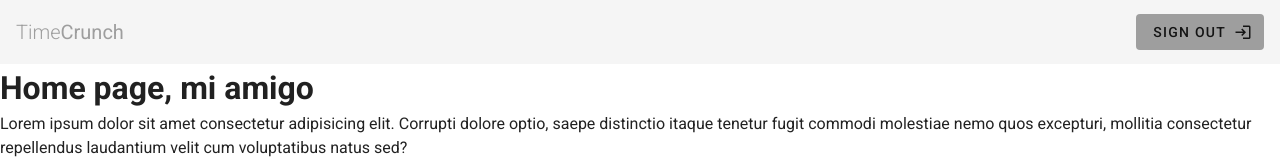
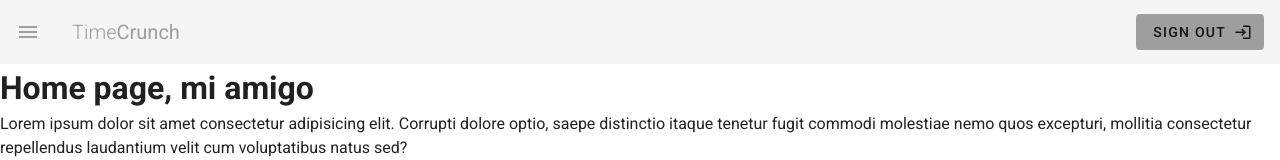
Before and after one commit to davidmbedford/TimeCrunch, a Vue app: page / in a window 1280 px wide. Shown: the top 160 px of the page. Built offline with nearby package versions, Linux system fonts and the light colour scheme.

Commit message:
navbar functionally is troubleshot - switched to app-bar from toolbar

```diff
--- a/src/components/Navbar.vue
+++ b/src/components/Navbar.vue
@@ -1,6 +1,8 @@
 <template>
   <nav>
-    <v-toolbar flat app color="grey lighten-4">
+    <v-app-bar flat app color="grey lighten-4">
+      <!-- <v-icon left class="grey--text" @click="drawer = !drawer">mdi-home</v-icon> -->
+      <v-app-bar-nav-icon class="grey--text" @click="drawer = !drawer"></v-app-bar-nav-icon>
       <v-toolbar-title class="text--uppercase grey--text">
         <span class="font-weight-light">Time</span>
         <span>Crunch</span>
@@ -10,12 +12,22 @@
         <span>Sign Out</span>
         <v-icon right>mdi-login</v-icon>
       </v-btn>
-    </v-toolbar>
+    </v-app-bar>
+
+    <v-navigation-drawer app v-model="drawer" color="indigo">
+      <p>test</p>
+    </v-navigation-drawer>
+
   </nav>
 </template>
 
 <script>
 export default {
+  data() {
+    return {
+      drawer: false
+    }
+  }
 
 }
 </script>
```
